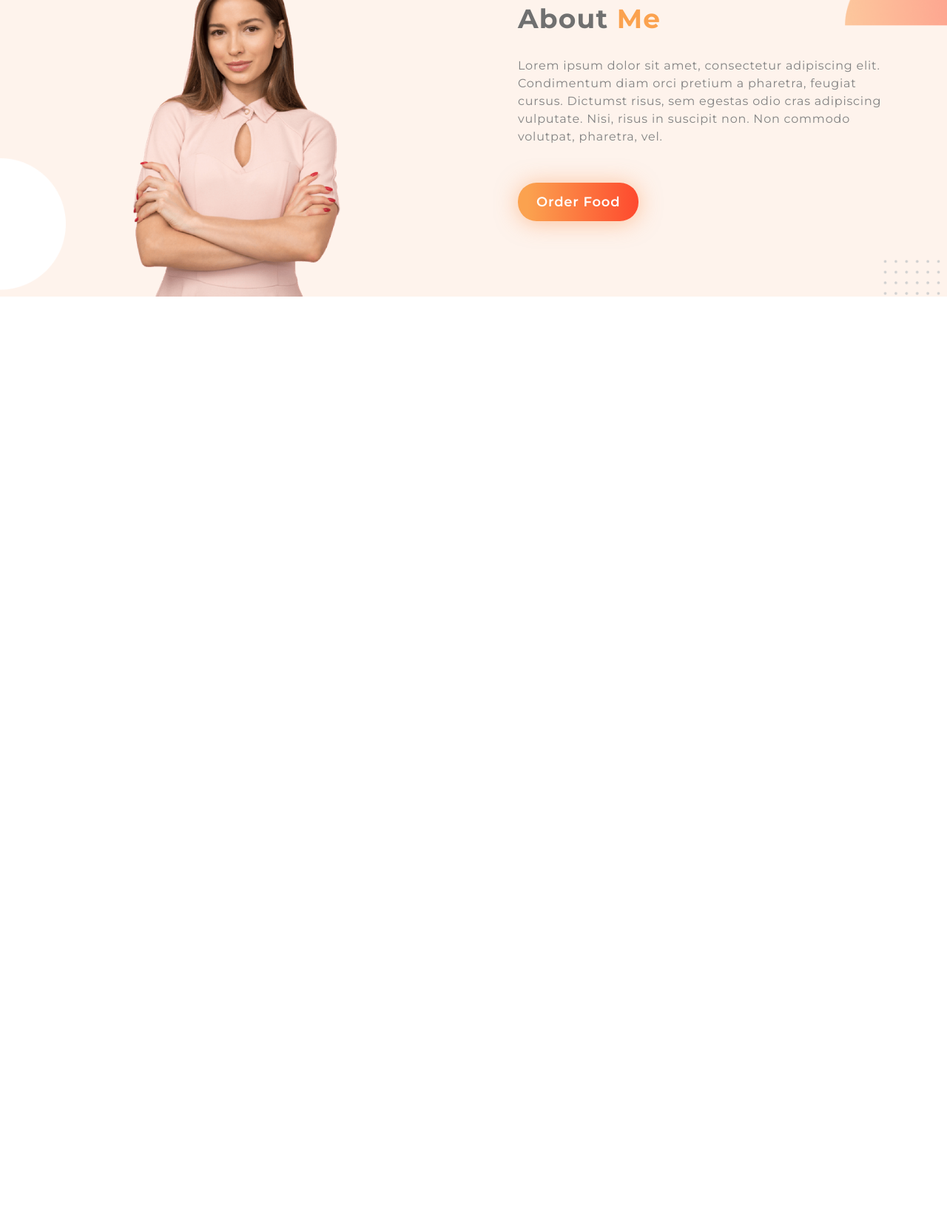
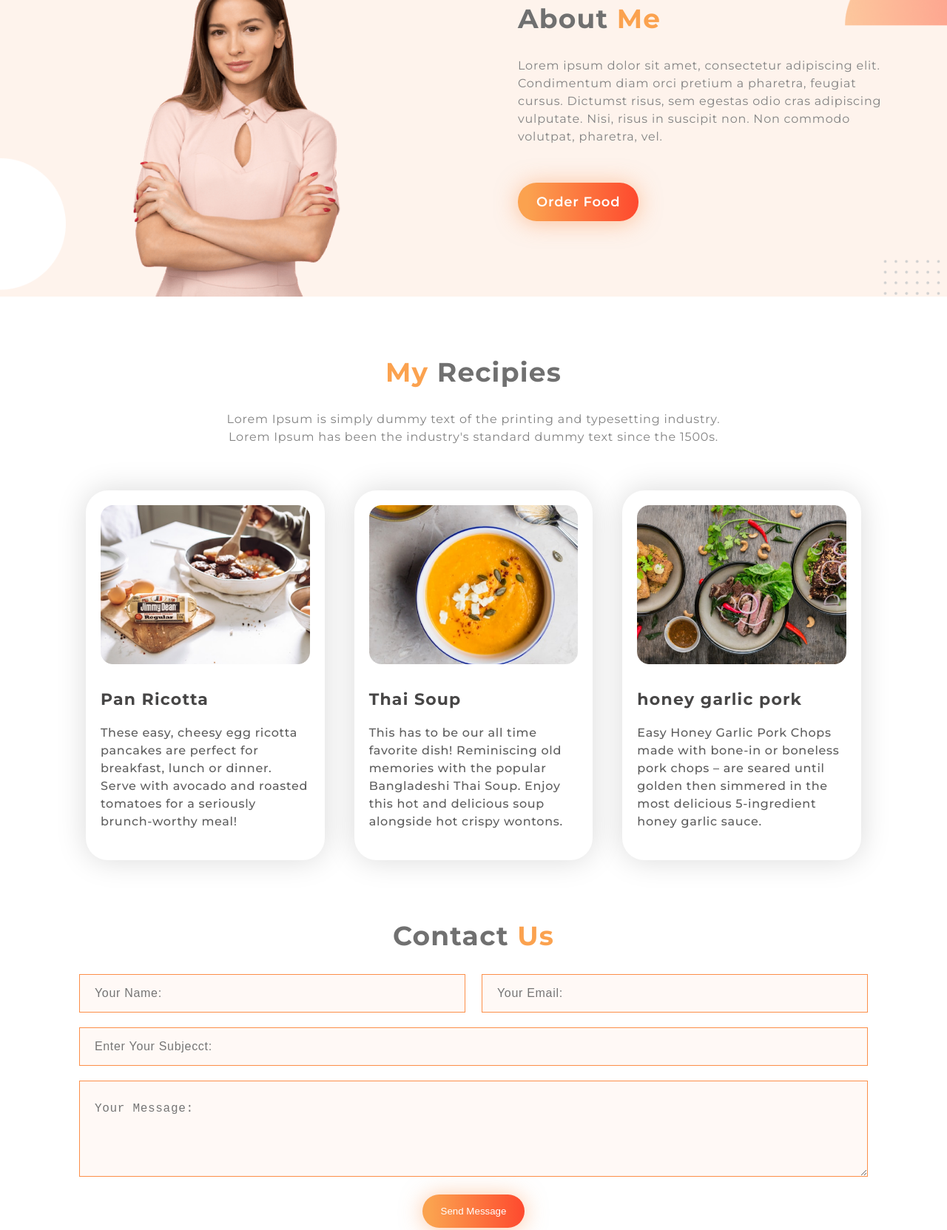
Before and after one commit to afmssrahi/food-network, a plain HTML site: page index.html in a window 1280 px wide. Shown: the part 852-2515 px from the top of the page at 74% size. Before the commit the page ends 1253 px from the top, so only its background shows below. Drawn offline with Linux system fonts and the light colour scheme.

Commit message:
Contact-Us and Footer Section

```diff
--- a/css/style.css
+++ b/css/style.css
@@ -5,6 +5,9 @@
 02. Header
 03. Main Section
 04. About Section
+05. Recipies Section
+06. Contact Us Section
+06. Footer
 
 */
 
@@ -37,6 +40,7 @@ section {
 .theme-typography {
     color: #FBA24F;
 }
+
 /*=================================================================
                             Header  Section
 =================================================================*/
@@ -181,3 +185,154 @@ nav {
     font-weight: 600;
     letter-spacing: 0.8px;
 }
+
+/*=================================================================
+                            Recipies Section
+=================================================================*/
+.recipies-section {
+    margin-top: 80px;
+}
+
+.recipies-header {
+    text-align: center;
+    width: 700px;
+    margin: 0 auto;
+}
+
+.recipies-header h2 {
+    color: #707070;
+    font-size: 36px;
+    letter-spacing: 1.2px;
+}
+
+.recipies-header p {
+    margin-top: 30px;
+    color: #828282;
+    font-size: 16px;
+    letter-spacing: 0.8px;
+    line-height: 24px;
+}
+
+.recipies-items {
+    margin-top: 40px;
+    display: flex;
+    justify-content: space-between;
+}
+
+.recipies-single-item {
+    width: 33.33%;
+    height: auto;
+    background: #FFFFFF;
+    box-shadow: 0px 0px 40px #00000026;
+    border-radius: 30px;
+    padding: 20px 20px;
+    margin: 20px 20px;
+}
+
+.recipies-single-item img {
+    width: 100%;
+    height: auto;
+}
+
+.recipies-single-item h3 {
+    margin-top: 30px;
+    color: #474646;
+    font-size: 22px;
+    font-weight: 700;
+    letter-spacing: 1.2px;
+}
+
+.recipies-single-item p {
+    margin: 20px 0;
+    color: #5d5d5d;
+    font-size: 16px;
+    font-weight: 500;
+    letter-spacing: 0.7px;
+    line-height: 24px;
+}
+
+/*=================================================================
+                            Contact Us Section
+=================================================================*/
+.contact-us-section {
+    margin-top: 60px;
+}
+
+.contact-us-section h2 {
+    color: #707070;
+    font-size: 36px;
+    letter-spacing: 1.2px;
+    text-align: center;
+    margin-bottom: 30px;
+}
+
+.contact-us-section form input,
+.contact-us-section form textarea {
+    width: 98%;
+    height: 40px;
+    margin-left: 1%;
+    margin-bottom: 20px;
+    padding: 25px 20px;
+    border: 1px solid #FC8F49;
+    background-color: #FFF9F6;
+    color: #5d5d5d;
+    font-size: 16px;
+    font-weight: 500;
+    letter-spacing: 0.7px;
+    line-height: 24px;
+}
+
+.half-width-input {
+    display: flex;
+    justify-content: space-between;
+}
+
+.half-width-input input {
+    margin: 0 1%;
+}
+
+.contact-us-section form textarea {
+    height: 130px;
+}
+
+.contact-us-section form input:focus-visible,
+.contact-us-section form textarea:focus-visible {
+    outline: 2px solid #eb5c5c;
+}
+
+.contact-us-section form button {
+    border: none;
+    display: block;
+    margin: 0 auto;
+}
+
+/*=================================================================
+                             Footer
+=================================================================*/
+
+footer {
+    margin-top: 80px;
+    width: 100%;
+    height: 180px;
+    background-color: #0B0D17;
+}
+
+.footer-logo {
+    display: flex;
+    justify-content: center;
+    padding-top: 50px;
+    padding-bottom: 30px;
+}
+
+.footer-logo img {
+    width: 260px;
+    height: auto;
+}
+
+footer p {
+    color: #d4d4d4;
+    font-size: 12px;
+    font-weight: 300;
+    letter-spacing: 0.8px;
+    text-align: center;
+}
--- a/index.html
+++ b/index.html
@@ -40,7 +40,9 @@
     <section class="main-section">
         <div class="main-section-content">
             <h1><span class="theme-typography">Skip</span> The Diet, Just Eat Healthy With Food Network</h1>
-            <p>Imagine you don't need a diet because we provide healthy and delicious food for you!</p>
+            <p>
+                Imagine you don't need a diet because we provide healthy and delicious food for you!
+            </p>
             <a href="https://www.linkedin.com/in/afmssrahi/" target="_blank" class="button">Order Food</a>
         </div>
         <div class="main-section-img">
@@ -55,12 +57,74 @@
         </div>
         <div class="about-section-content">
             <h2>About <span class="theme-typography">Me</span></h2>
-            <p>Lorem ipsum dolor sit amet, consectetur adipiscing elit. Condimentum diam orci pretium a pharetra,
+            <p>
+                Lorem ipsum dolor sit amet, consectetur adipiscing elit. Condimentum diam orci pretium a pharetra,
                 feugiat cursus. Dictumst risus, sem egestas odio cras adipiscing vulputate. Nisi, risus in suscipit non.
-                Non commodo volutpat, pharetra, vel.</p>
+                Non commodo volutpat, pharetra, vel.
+            </p>
             <a href="https://www.linkedin.com/in/afmssrahi/" target="_blank" class="button">Order Food</a>
         </div>
     </section>
+
+    <!-- Recipies Section -->
+    <section class="recipies-section">
+        <div class="recipies-header">
+            <h2><span class="theme-typography">My</span> Recipies</h2>
+            <p>
+                Lorem Ipsum is simply dummy text of the printing and typesetting industry. Lorem Ipsum has been the
+                industry's standard dummy text since the 1500s.
+            </p>
+        </div>
+        <div class="recipies-items">
+            <div class="recipies-single-item">
+                <img src="images/pan-ricotta.jpg" alt="Thai Soup Image">
+                <h3>Pan Ricotta</h3>
+                <p>
+                    These easy, cheesy egg ricotta pancakes are perfect for breakfast, lunch or dinner. Serve with
+                    avocado and roasted tomatoes for a seriously brunch-worthy meal!
+                </p>
+            </div>
+            <div class="recipies-single-item">
+                <img src="images/thai-soup.png" alt="Thai Soup Image">
+                <h3>Thai Soup</h3>
+                <p>
+                    This has to be our all time favorite dish! Reminiscing old memories with the popular Bangladeshi
+                    Thai
+                    Soup. Enjoy this hot and delicious soup alongside hot crispy wontons.
+                </p>
+            </div>
+            <div class="recipies-single-item">
+                <img src="images/honey-garlic-pork.jpg" alt="Thai Soup Image">
+                <h3>honey garlic pork</h3>
+                <p>
+                    Easy Honey Garlic Pork Chops made with bone-in or boneless pork chops – are seared until golden
+                    then simmered in the most delicious 5-ingredient honey garlic sauce.
+                </p>
+            </div>
+        </div>
+    </section>
+
+    <!-- Contact Us Section -->
+    <section class="contact-us-section">
+        <h2>Contact <span class="theme-typography">Us</span></h2>
+        <form>
+            <div class="half-width-input">
+                <input type="text" placeholder="Your Name:">
+                <input type="email" placeholder="Your Email:">
+            </div>
+            <input type="text" placeholder="Enter Your Subjecct:">
+            <textarea placeholder="Your Message:"></textarea>
+            <button type="submit" class="button">Send Message</button>
+        </form>
+    </section>
+
+    <!-- Footer -->
+    <footer>
+        <div class="footer-logo">
+            <img src="images/logo.png" alt="footer logo">
+        </div>
+        <p>All rights reserve by A. F. M Shahriar Sharif, &copy; Copyright 2021.</p>
+    </footer>
 </body>
 
 </html>
```
Also changed, not shown: images/honey-garlic-pork.jpg (added), images/pan-ricotta.jpg (added), images/thai-soup.png (added).
